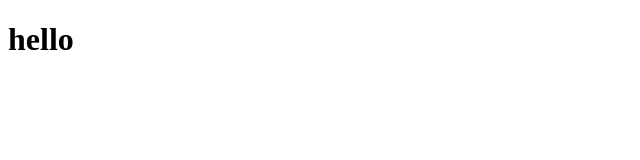
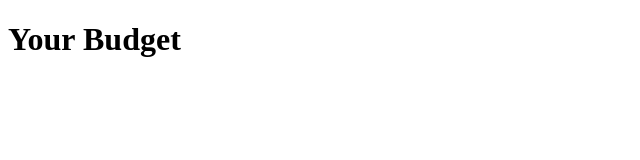
Before and after one commit to sanskriticleaff/assignment-budget-tracker, a plain HTML site: page index.html in a window 1280 px wide. Shown: the whole page, without its empty margins (0-640 px from the left). Drawn offline with Linux system fonts and the light colour scheme.

Commit message:
update 1

```diff
--- a/index.html
+++ b/index.html
@@ -6,6 +6,6 @@
     <title>Budget Tracker</title>
 </head>
 <body>
-    <h1>hello </h1>
+    <h1>Your Budget </h1>
 </body>
 </html>
```
